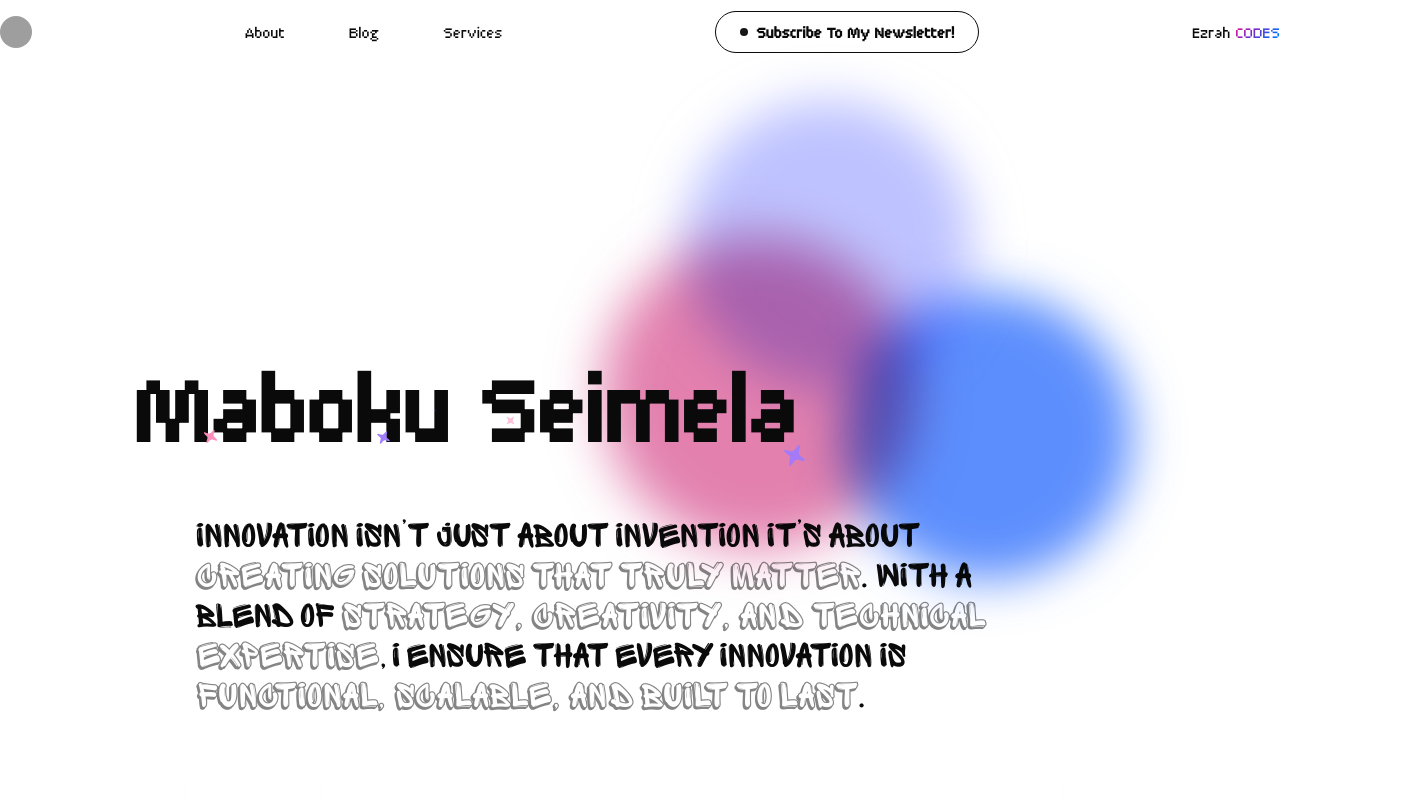
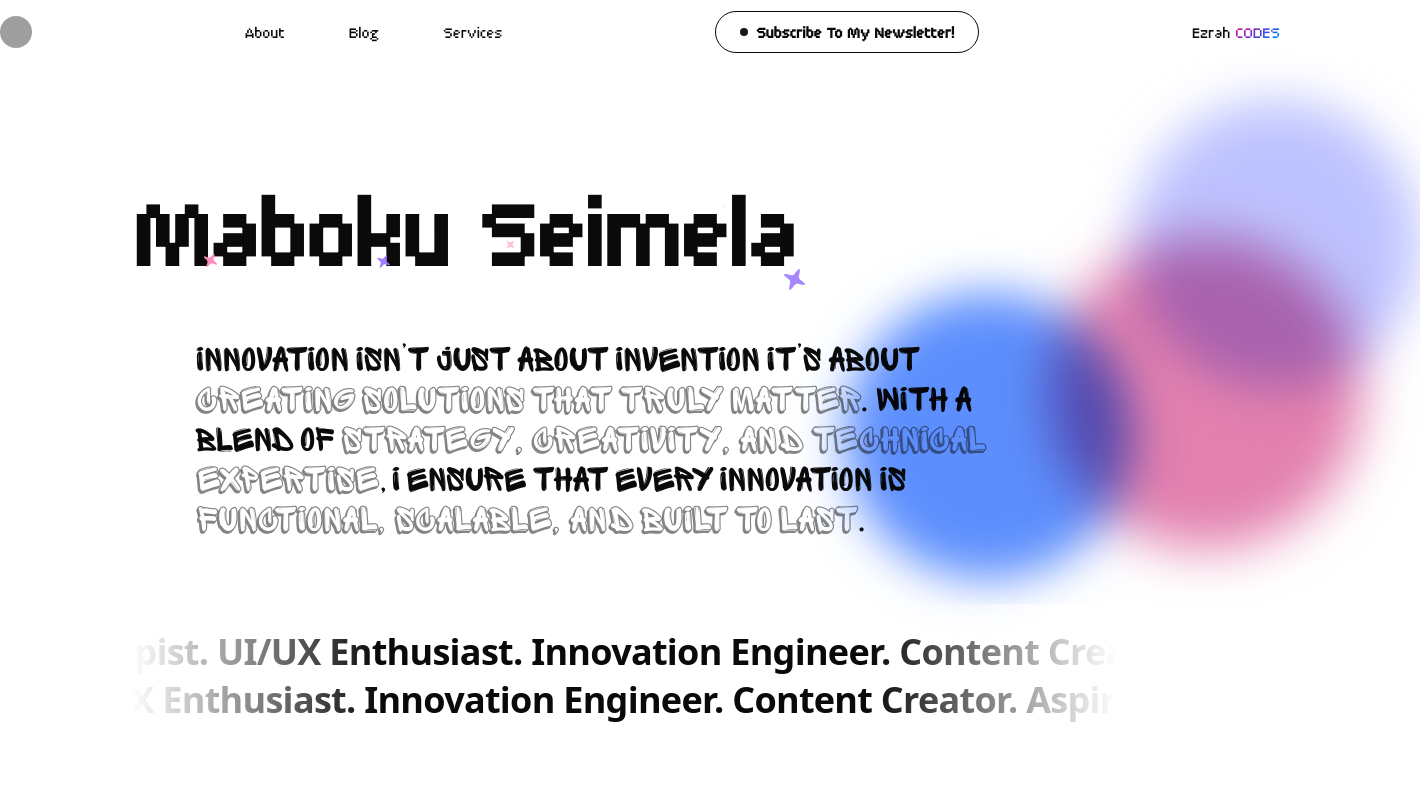
Before and after one commit to Maboku1111/port, a React (Vite) app in the folder frontend/: page / in a window 1280 px wide. Shown: the top 800 px of the page, 1420 px wide, since content can reach past the window. Built offline with nearby package versions, Linux system fonts and the light colour scheme; no server answers; grey boxes are pictures that could not be loaded.

Commit message:
i have no idea what are the latest changes but i must just push this work, chief

```diff
--- a/frontend/src/components/Hero.jsx
+++ b/frontend/src/components/Hero.jsx
@@ -3,8 +3,8 @@ import ScrollBasedVelocityDemo from "./Scroll";
 
 function Hero() {
   return (
-    <section className="min-h-screen relative -top-4 -left-4">
-      <div className="relative h-16 w-16 mt-28 w-full max-w-lg float-end">
+    <section className="min-h-screen relative -top-4 -left-4 mb-96">
+      <div className="relative h-16 w-16 mt-28 max-w-lg float-end">
         <div className="absolute top-0 -left-4 w-72 h-72 bg-pink-700 rounded-full mix-blend-multiply filter blur-xl opacity-50 animate-blob"></div>
         <div className="absolute top-0 -right-4 w-72 h-72 bg-blue-600 rounded-full mix-blend-multiply filter blur-xl opacity-70 animate-blob animation-delay-2000"></div>
         <div className="absolute -bottom-8 left-20 w-72 h-72 bg-indigo-400 rounded-full mix-blend-multiply filter blur-xl opacity-50 animate-blob animation-delay-4000"></div>
```
